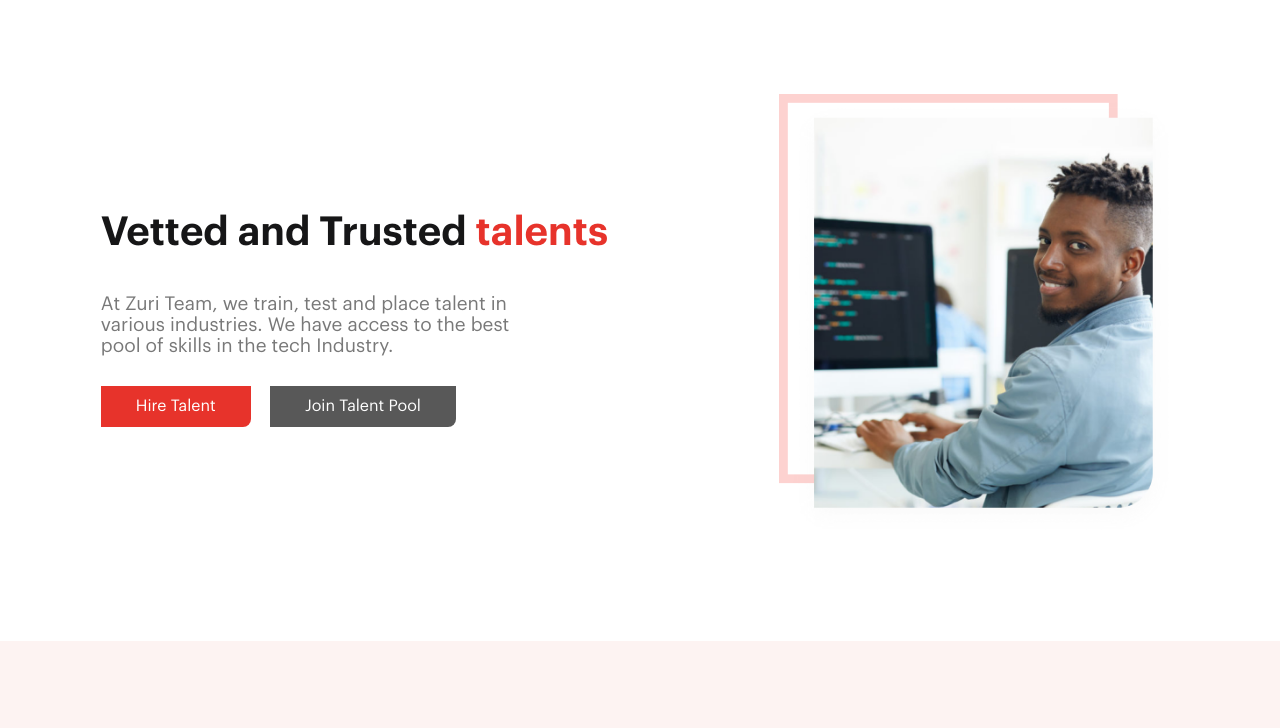
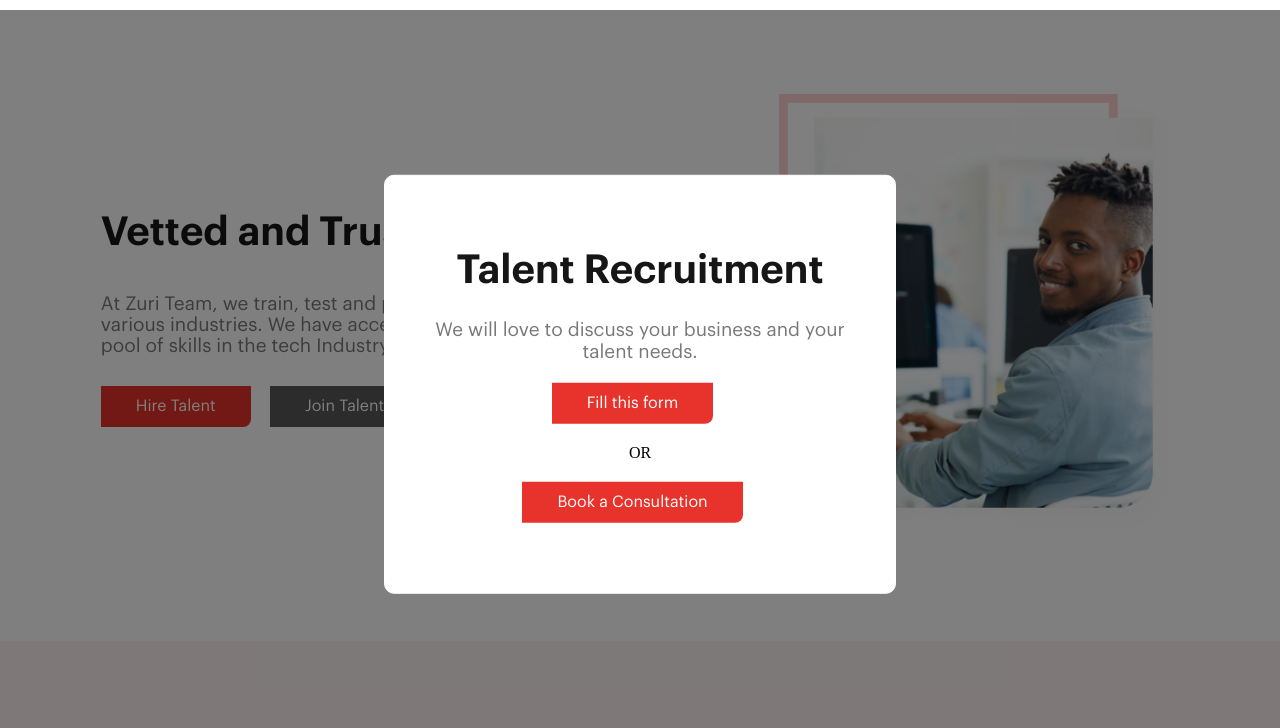
Before and after one commit to Malik-Muhammed/zuri-landing-page, a plain HTML site: page talent.html in a window 1280 px wide. Both pictures are taken after a click on the button "Hire Talent". Shown: the part 66-794 px from the top of the page. Drawn offline with Linux system fonts and the light colour scheme.

Commit message:
some changes especially adding two modals

```diff
--- a/media-query.css
+++ b/media-query.css
@@ -84,6 +84,11 @@
     .textForHome p:nth-child(2){
     width: 90%;
     line-height: 1.5;
+    }
+
+
+    .modalBoxContainer{
+    width: 78%;
     }
 
 }
@@ -219,4 +224,12 @@
     }
 
 
+
+    .modalBoxContainer{
+    width: 90%;
+    margin-top: .5rem;
+
     }
+
+
+}
--- /dev/null
+++ b/modal.js
@@ -0,0 +1,48 @@
+
+
+/* ====================================================
+*************FIRST APPROACH FOR THE MODALS*************
+
+
+var modalBox = document.getElementsByClassName("modalBox");
+
+var modalBtn = document.getElementsByClassName("modalBtn");
+var arr =  document.querySelector('html');
+
+modalBtn[1].onclick = function(){
+modalBox[1].style.display = "block";
+arr.style.overflow = "hidden";
+}
+
+window.onclick = function(event){
+    if (event.target == modalBox[1]) {
+        modalBox[1].style.display = "none";
+        arr.style.overflow = "visible";
+
+    }
+}
+====================================================== */
+
+
+let selectedModalBox = document.getElementsByClassName("modalBox");
+let clickedModalBtn = document.getElementsByClassName("modalBtn")
+let afterTheNav = document.querySelector("html");
+
+
+for (let j = 0; j < clickedModalBtn.length; j++) {
+    clickedModalBtn[j].addEventListener('click',function(){
+
+    selectedModalBox[j].style.display = "block";
+
+    afterTheNav.style.overflow = "hidden";
+
+  });
+
+    selectedModalBox[j].addEventListener('click',function(){
+
+    selectedModalBox[j].style.display = "none";
+
+    afterTheNav.style.overflow = "visible";
+  })
+
+}
--- a/talent.css
+++ b/talent.css
@@ -46,12 +46,7 @@ max-width: 1440px;
 width: 88%;
 margin: 12px auto;
 padding: 0 24px;
-/* background-color: burlywood; */
 }
-/*
-img{
-max-width: 100%;
-} */
 
 
 
@@ -88,7 +83,6 @@ margin-bottom: 1.5rem;
 display: flex;
 align-items: center;
 font-weight: 400;
-/* background-color: coral; */
 }
 
 .navLinks > a{
@@ -159,6 +153,65 @@ margin-bottom: 30px;
 background-color: #585858;
 }
 
+.modalBox{
+width: 100%;
+position: fixed;
+z-index: 10;
+display: flex;
+justify-content: center;
+align-items: center;
+inset: 0;
+background-color: rgba(0, 0, 0, 0.5);
+display: none;
+}
+
+.modalBoxContainer{
+background-color: #fff;
+border: 1px solid #fff;
+border-radius: 10px;
+padding: 70px 44px;
+position: absolute;
+top: 50%;
+left: 50%;
+transform: translate(-50%,-38%);
+width: 40%;
+}
+
+
+
+.modalBox h2{
+color: #161617;
+font-size: 40px;
+font-weight: 800;
+line-height: 49px;
+text-align: center;
+margin-bottom: 1.5rem;
+}
+
+.modalBox p{
+text-align: center;
+color: #787878;
+font-size: 19px;
+font-style: normal;
+font-weight: 400;
+line-height: 22px;
+}
+
+.talentFormBtn{
+margin-top: 20px;
+display: flex;
+justify-content: center;
+}
+
+.modalBox span{
+text-align: center;
+margin-top: 20px;
+font-family: 'Times New Roman', Times, serif;
+font-weight: 400;
+display: flex;
+justify-content: center;
+}
+
 
 
 
@@ -186,7 +239,8 @@ padding-bottom: 142px;
 .textForSection1 p:nth-of-type(1){
 color: #161617;
 font-size: 40px;
-font-style: normal;
+font-style: normal
+;
 font-weight: 800;
 line-height: 49px;
 letter-spacing: .5px;
--- a/talent.html
+++ b/talent.html
@@ -41,6 +41,52 @@
         </nav>
 
 
+        <!--Hire Talent Modal -->
+
+        <div class="modalBox">
+            <!-- hireTalentModalBox -->
+
+            <div class="modalBoxContainer">
+                <!-- hiretalentContainer -->
+
+                <h2  id="modal-title">Talent Recruitment</h2>
+
+                <p  id="modal-description">We will love to discuss your business and your talent needs.</p>
+
+                <div class="talentFormBtn">
+
+                    <a  href="https://forms.gle/QFsTDVg2EhpY32Pd9" target="_blank" class="btn">
+                        Fill this form
+                    </a>
+
+                </div>
+
+                <span>OR</span>
+
+                <div class="talentFormBtn">
+
+                    <a  href="https://calendly.com/zuri-team/consult-with-seyi?month=2022-04" target="_blank" class="btn">
+                        Book a Consultation
+                    </a>
+
+                </div>
+            </div>
+
+        </div>
+
+        <div class="modalBox">
+
+            <div class="modalBoxContainer">
+                <h2 id="modal-title">Join Talent Pool</h2>
+                <p class="modal-description">Interested in joining our Talent Pool?<br></p>
+                <div class="talentFormBtn">
+                    <a class="btn" href="https://docs.google.com/forms/d/e/1FAIpQLSenlbLaRmpPCRzby9DJ71pyChTBurIhcCFOyiZxEX1IMwxXtg/viewform" target="_blank">Click here to sign up</a>
+                </div>
+            </div>
+
+        </div>
+
+
         <header class="home" id="home"  >
             <div class= container>
                 <div class="textForHome">
@@ -52,14 +98,16 @@
                     </p>
 
                     <div class="homeBtn">
-                        <button class="btn">Hire Talent</button>
-                        <button class="btn">Join Talent Pool</button>
+                        <button class="btn modalBtn">Hire Talent</button>
+                        <button class="btn modalBtn">Join Talent Pool</button>
                     </div>
+
+
 
                 </div>
 
+                <img src="./img/section1.png" alt="">
 
-                <img src="./img/section1.png" alt="">
             </div>
 
         </header>
@@ -255,6 +303,7 @@
         </footer>
 
         <script src="script.js"></script>
+        <script src="modal.js"></script>
 
     </body>
 
```
Lines whose indentation alone changed are shown as unchanged.
